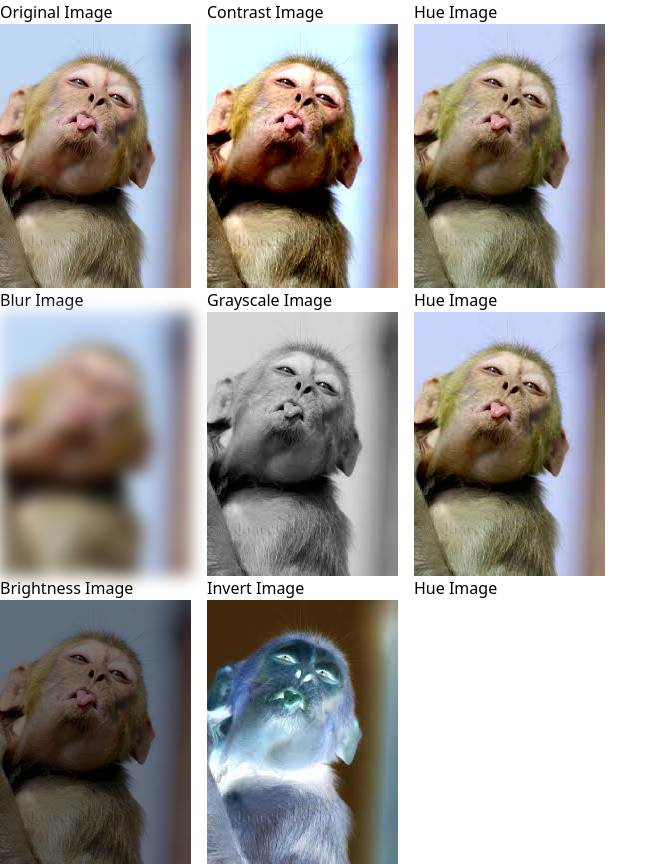
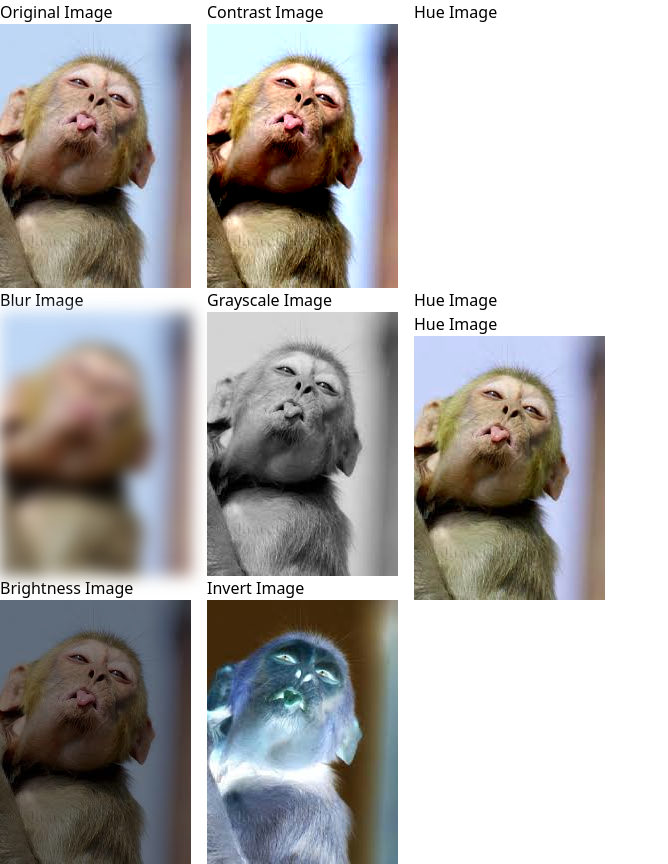
Before and after one commit to IbrahimZahidd/TAILWINDCSS-PRACTICE, a website: page practice/index12.html in a window 1280 px wide. Shown: the whole page, without its empty margins (0-668 px from the left). Drawn offline with nearby package versions, Linux system fonts and the light colour scheme; files that its build step writes are made by us from their sources.

Commit message:
Your commit message here

```diff
--- a/practice/index12.html
+++ b/practice/index12.html
@@ -28,11 +28,13 @@
         </div>
         <div>
             <h1>Hue Image</h1>
-            <img class="hue-rotate-15 visibility:hidden" src="../images/funny_monkey.jpg">
+            <!-- takes space -->
+            <img class="hue-rotate-15 invisible" src="../images/funny_monkey.jpg">
             <h1>Hue Image</h1>
-            <img class="hue-rotate-15 display:none" src="../images/funny_monkey.jpg">
+            <!-- takes no space -->
+            <img class="hue-rotate-15 hidden" src="../images/funny_monkey.jpg">
             <h1>Hue Image</h1>
-            <img class="hue-rotate-15 hidden" src="../images/funny_monkey.jpg">
+            <img class="hue-rotate-15" src="../images/funny_monkey.jpg">
         </div>
     </div>
 </body>
```
